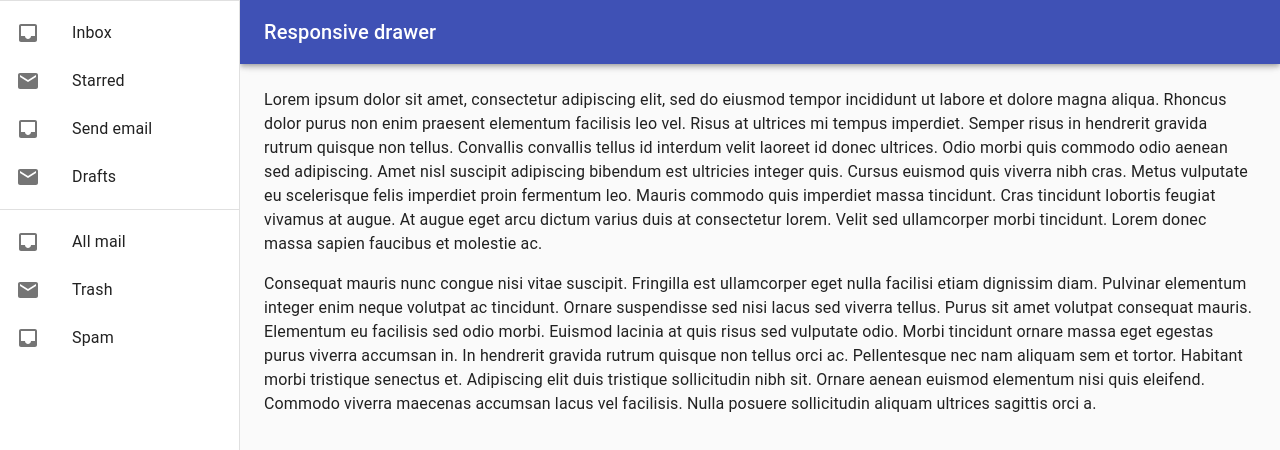
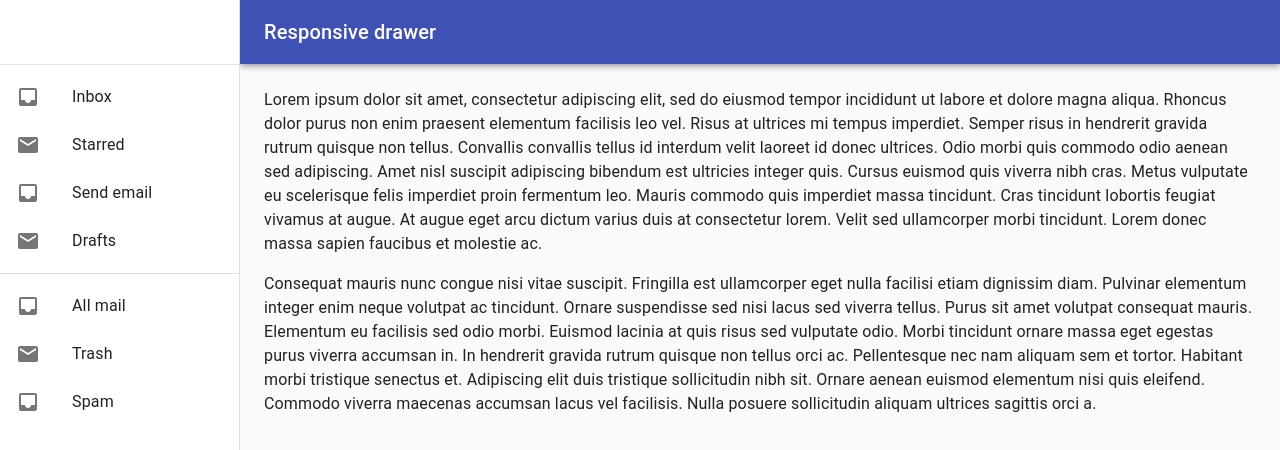
Before and after one commit to c3n7ly-commissions/erp_reactful_client, a React (Create React App) app: page /blank01 in a window 1280 px wide. Shown: the top 450 px of the page. Built offline with nearby package versions, Linux system fonts and the light colour scheme.

Commit message:
Restored toolbar margin

```diff
--- a/src/components/drawer.js
+++ b/src/components/drawer.js
@@ -35,7 +35,7 @@ function NavigationDrawer(props) {
 
   const drawer = (
     <div>
-      <div className={classes} />
+      <div className={classes.toolbar} />
       <Divider />
       <List>
         {['Inbox', 'Starred', 'Send email', 'Drafts'].map((text, index) => (
```
